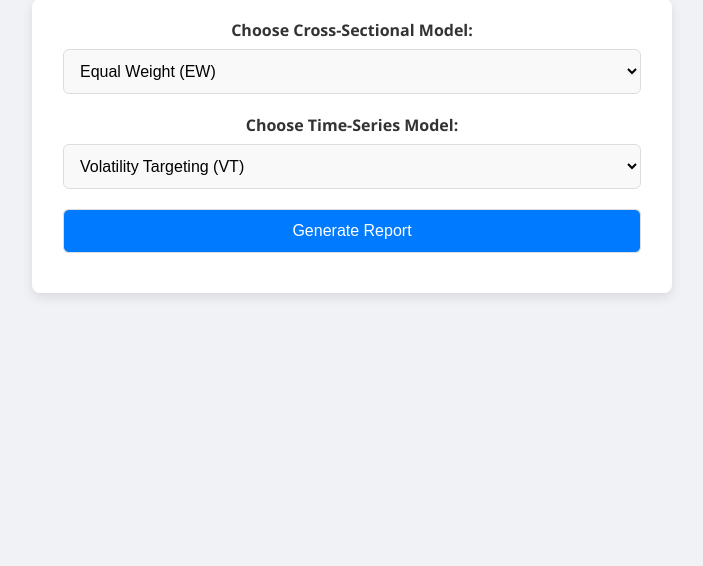
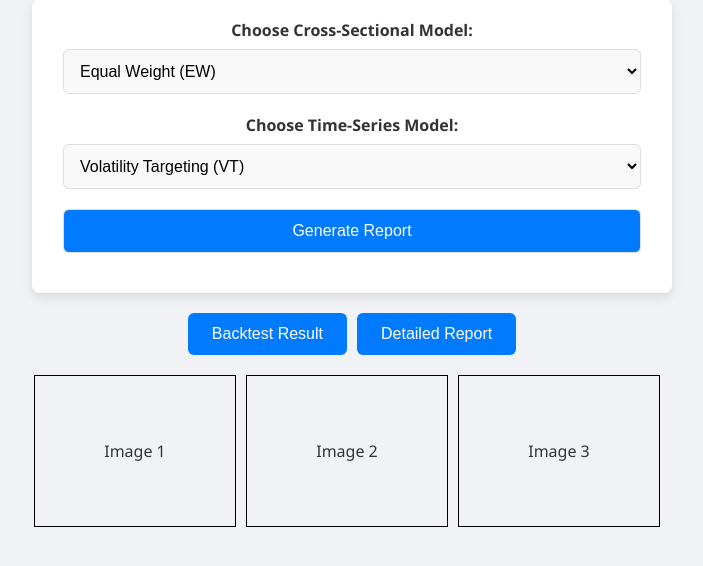
Before and after one commit to Polapo-Invest/Polapo-Invest-PBP, a Flask app: page / in a window 1280 px wide. Shown: the part 84-650 px from the top of the page, without its empty margins (288-991 px from the left). Run offline with Flask 3, Linux system fonts and the light colour scheme.

Commit message:
FEAT : backtest Result detailed report buttons CSS

```diff
--- a/yourapp/app.py
+++ b/yourapp/app.py
@@ -270,6 +270,35 @@ class GEMTU772:
 
 
     def performance_analytics(self, port_rets):
+        engine = GEMTU772(df) # Run backtesting
+        cs_model = request.form.get('cs_model') # cs model selection
+        ts_model = request.form.get('ts_model') # ts model selection
+        res = engine.run(cs_model=cs_model, ts_model=ts_model, cost=0.0005)
+        port_weights, port_asset_rets, port_rets = res
+
+        plt.figure(figsize=(12, 7))
+        port_weights['Cash'] = 1 - port_weights.sum(axis=1)
+        plt.stackplot(port_weights.index, port_weights.T, labels=port_weights.columns)
+        plt.title('Portfolio Weights')
+        plt.xlabel('Date')
+        plt.ylabel('Weights')
+        plt.legend(loc='upper left')
+
+        # Accumulated return by asset
+        plt.figure(figsize=(12, 7))
+        plt.plot((1 + port_asset_rets).cumprod() - 1)
+        plt.title('Underlying Asset Performance')
+        plt.xlabel('Date')
+        plt.ylabel('Returns')
+        plt.legend(port_asset_rets.columns, loc='upper left')
+
+        # Portfolio Accumulated Return
+        plt.figure(figsize=(12, 7))
+        plt.plot((1 + port_rets).cumprod() - 1)
+        plt.title('Portfolio Performance')
+        plt.xlabel('Date')
+        plt.ylabel('Returns')
+
         if not isinstance(port_rets.index, pd.DatetimeIndex):
             port_rets.index = pd.to_datetime(port_rets.index)
 
@@ -279,6 +308,7 @@ class GEMTU772:
             report_html = tmp_file.read().decode('utf-8')
 
         return report_html
+
 
 
 # Create the model
--- a/yourapp/static/css/style.css
+++ b/yourapp/static/css/style.css
@@ -358,3 +358,49 @@ img {
     text-align: center;
     padding: 0;
 }
+
+
+
+
+
+/*the backtest result and detailed report buttons */
+.button-container {
+    display: flex;
+    justify-content: center;
+    gap: 10px;
+    margin: 20px 0;
+}
+
+.content {
+    display: flex;
+    justify-content: center;
+    margin-top: 20px;
+}
+
+.content-box {
+    display: none;
+    flex-direction: row;
+}
+
+.content-box.active {
+    display: flex;
+}
+
+.image {
+    width: 200px;
+    height: 150px;
+    border: 1px solid #000;
+    margin-right: 10px;
+    display: flex;
+    justify-content: center;
+    align-items: center;
+}
+
+.report {
+    width: 600px;
+    height: 400px;
+    border: 1px solid #000;
+    display: flex;
+    justify-content: center;
+    align-items: center;
+}
--- a/yourapp/static/js/script.js
+++ b/yourapp/static/js/script.js
@@ -176,3 +176,20 @@ document.addEventListener('DOMContentLoaded', () => {
   // Initial check to hide image container if empty
   checkImageContainerVisibility();
 });
+
+
+
+
+
+
+// Backtest Result and Detailed Report buttons
+document.getElementById('backtestResultButton').addEventListener('click', function() {
+  document.getElementById('backtestResult').classList.add('active');
+  document.getElementById('detailedReport').classList.remove('active');
+  this.classList.add('active');
+  document.getElementById('detailedReportButton').classList.remove('active');
+});
+
+document.getElementById('detailedReportButton').addEventListener('click', function() {
+  window.location.href = "/report_viewer";
+});
--- a/yourapp/templates/index.html
+++ b/yourapp/templates/index.html
@@ -27,13 +27,48 @@
             <option value="VT">Volatility Targeting (VT)</option>
             <option value="CVT">Conditional Value at Risk Targeting (CVT)</option>
             <option value="KL">Kelly Criterion (KL)</option>
-        <option value="CPPI">
-          Constant Proportion Portfolio Insurance (CPPI)
-        </option>
+            <option value="CPPI">Constant Proportion Portfolio Insurance (CPPI)</option>
         </select>
 
-      <input type="submit" value="Generate Report" />
+        <input type="submit" value="Generate Report">
     </form>
+
+    <div class="button-container">
+        <button id="backtestResultButton" class="button active">Backtest Result</button>
+        <button id="detailedReportButton" class="button">Detailed Report</button>
+    </div>
+    <div class="content">
+        <div id="backtestResult" class="content-box active">
+            <div class="image" id="image1">Image 1</div>
+            <div class="image" id="image2">Image 2</div>
+            <div class="image" id="image3">Image 3</div>
+        </div>
+        <div id="detailedReport" class="content-box">
+          <head>
+            <meta charset="UTF-8">
+            <meta name="viewport" content="width=device-width, initial-scale=1.0">
+            <title>Portfolio Backtesting</title>
+            <link rel="stylesheet" href="{{ url_for('static', filename='css/style.css') }}">
+            <!DOCTYPE html>
+            <html lang="en">
+            <head>
+                <meta charset="UTF-8">
+                <meta name="viewport" content="width=device-width, initial-scale=1.0">
+                <title>Portfolio Backtesting</title>
+                <link rel="stylesheet" href="{{ url_for('static', filename='css/style.css') }}">
+            </head>
+            <body>
+                <div class="report-container">
+                    <h1>Portfolio Report</h1>
+                    <div class="report-content">
+                        {{ report_html | safe }}
+                    </div>
+                    <a href="/">Back to Selection</a>
+                </div>
+            </body>
+            </html>
+                </div>
+    </div>
 
     <div class="sidebar" id="sidebar">
         <button class="toggle-button" onclick="toggleSidebar()">☰</button>
```
Lines whose indentation alone changed are shown as unchanged.
